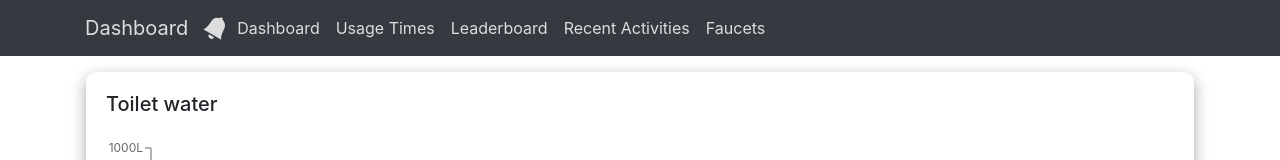
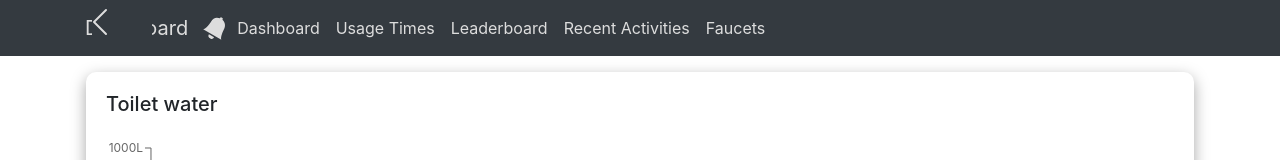
Before and after one commit to hatemets/water-app, a React (Create React App) app: page /faucets/toilet in a window 1280 px wide. Shown: the top 160 px of the page. Built offline with nearby package versions, Linux system fonts and the light colour scheme.

Commit message:
Add back button

```diff
--- a/src/components/Faucets.js
+++ b/src/components/Faucets.js
@@ -2,9 +2,8 @@ import React from 'react';
 import 'bootstrap/dist/css/bootstrap.min.css';
 import '../index.css';
 
-import { Route, Link, Switch } from "react-router-dom";
+import {  Link } from "react-router-dom";
 import { Card, Col, Row, ListGroup } from 'react-bootstrap';
-import Toilet from './Toilet.js';
 
 const Faucets = ({ match }) => (
 	<Card className="top-card">
--- a/src/components/Toilet.js
+++ b/src/components/Toilet.js
@@ -7,17 +7,26 @@ import Col from 'react-bootstrap/Col';
 import Row from 'react-bootstrap/Row';
 import WaterConsumptionGraph from './WaterConsumptionGraph.js';
 import FaucetData from './FaucetData';
+import { ChevronLeft } from 'react-bootstrap-icons';
+import { Link } from 'react-router-dom';
 
-const Toilet = () => (
+const Toilet = () => {
+
+
+	return (
 		<>
+			<div id="back-wrapper">
+				<Link to='/faucets'><ChevronLeft id="back-button" variant="primary"/></Link>
+			</div>
+
 			<Card className="top-card">
 				<Card.Body>
 					<Card.Title>Toilet water</Card.Title>
 					<WaterConsumptionGraph />
 				</Card.Body>
 			</Card>
-
 		</>
-);
+	)
+};
 
 export default Toilet;
--- a/src/index.css
+++ b/src/index.css
@@ -57,6 +57,21 @@
 	box-shadow: rgba(0, 0, 0, 0.35) 0px 5px 15px;
 }
 
+#back-button {
+	color: #ddd;
+	transform: scale(2);
+}
+
+#back-wrapper {
+	position: absolute;
+	z-index: 9999;
+	margin-left: 6px;
+	margin-top: -8px;
+	width: 60px;
+	height: 40px;
+	background-color: #343a40;
+}
+
 
 /* List */
 .list > * {
```
Lines whose indentation alone changed are shown as unchanged.
